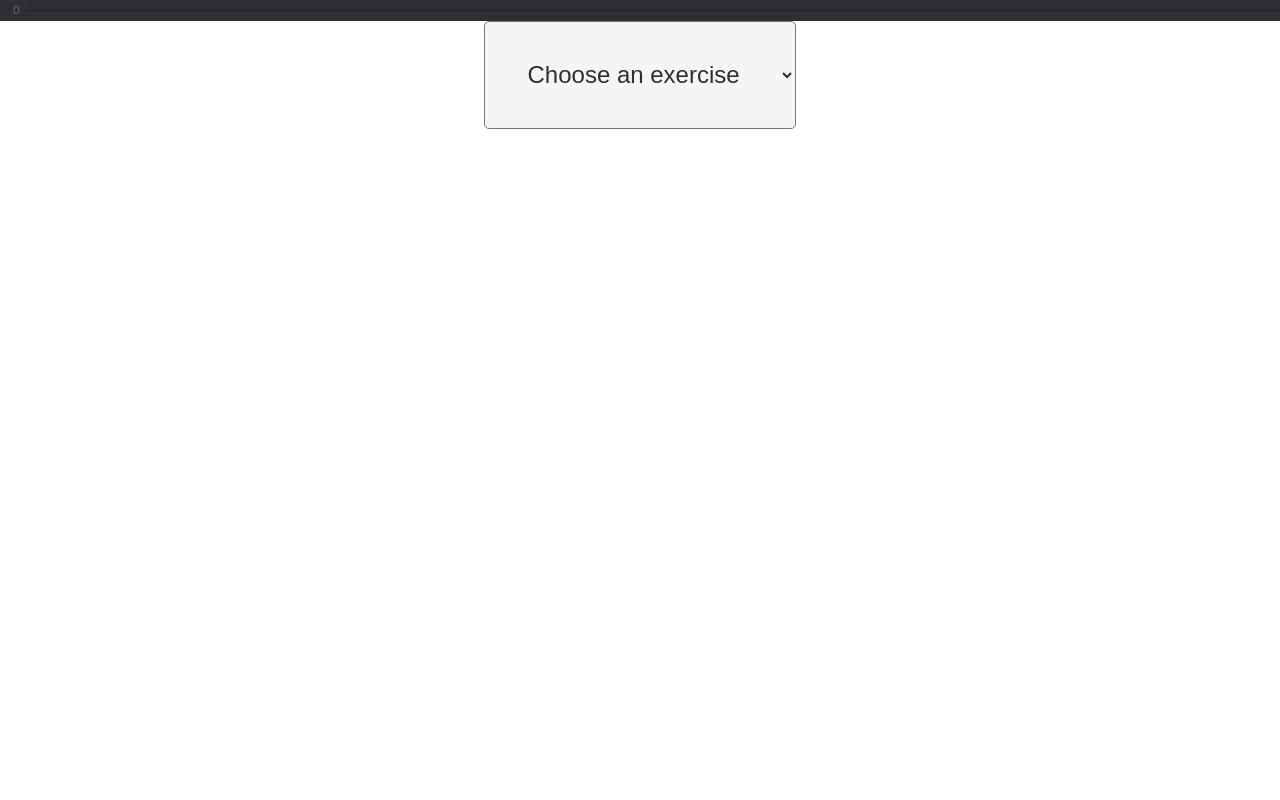
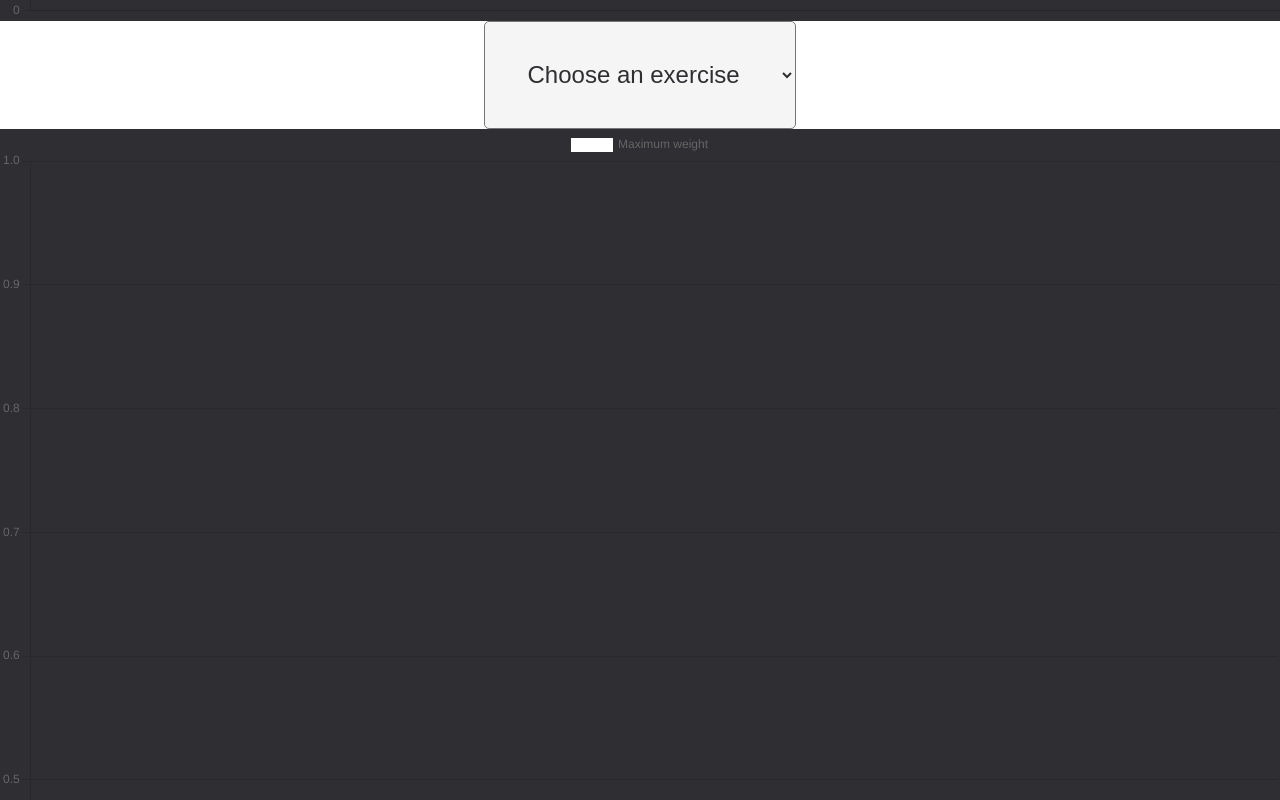
Before and after one commit to AlexJanow/WeightMate, a React (Create React App) app: page / in a window 1280 px wide. Shown: the part 880-1680 px from the top of the page. Before the commit the page ends 1009 px from the top, so only its background shows below. Built offline with nearby package versions, Linux system fonts and the light colour scheme.

Commit message:
add algorithm for maximum weight and chart

```diff
--- /dev/null
+++ b/src/components/ChartExercise.css
@@ -0,0 +1,3 @@
+.chart__exercise {
+  background-color: var(--primaryBackground);
+}
--- a/src/components/ChartExercise.js
+++ b/src/components/ChartExercise.js
@@ -1,36 +1,68 @@
 import React from "react";
 import { Line } from "react-chartjs-2";
 import { useState, useEffect } from "react";
-import { getExerciseNameFromLocalStorage } from "../utils/itemStorage";
+import "./ChartExercise.css";
+
 export default function ChartExercise() {
   const [dates, setDates] = useState([]);
-  const [maxVolume, setMaxVolume] = useState([]);
+  const [maxWeight, setMaxWeight] = useState([]);
   const [selectedExercise, setSelectedExercise] = useState("");
 
-  const dataSet = JSON.parse(localStorage.getItem("bodyweightDataArray"));
-
-  //   const exercises = [];
-  // Object.keys(localStorage).forEach(function (key) {
-  //   if (key.match(regexIsNumber)) {
-  //     exercises.push(key);
-  //     }
-  //   });
   const exercises = [];
-  Object.keys(localStorage).map((key) => {
+  Object.keys(localStorage).forEach((key) => {
     if (!isNaN(key)) {
       if (JSON.parse(localStorage.getItem(key)).length !== 0)
         exercises.push(JSON.parse(localStorage.getItem(key)));
     }
   });
-  console.log(exercises);
+
   const handleChange = (e) => {
     setSelectedExercise(e.target.value);
   };
-  //   const exerciseName = () => {
-  //     const exName = getExerciseNameFromLocalStorage();
-  //     return exName[0].exName;
-  //   };
 
+  useEffect(() => {
+    setDates([]);
+    setMaxWeight([]);
+    const dataSet = JSON.parse(localStorage.getItem(selectedExercise));
+
+    dataSet?.map((data) => setDates((elements) => [...elements, data.date]));
+    console.log(dataSet);
+    dataSet?.map((set) => {
+      if (set.repetitions <= 9) {
+        setMaxWeight((elements) => [
+          ...elements,
+          set?.weight * (36 / (37 - set.repetitions)),
+        ]);
+      }
+      if (set.repetitions > 9) {
+        setMaxWeight((elements) => [
+          ...elements,
+          set?.weight * (1 + 0.0333 * set.repetitions),
+        ]);
+      }
+    });
+  }, [selectedExercise]);
+  console.log(maxWeight);
+  const labels = dates;
+  const data = {
+    labels: labels,
+    datasets: [
+      {
+        label: "Maximum weight",
+        data: maxWeight,
+        fill: {
+          target: "origin",
+          above: "#10AC84",
+          below: "red",
+        },
+        borderColor: "#fff",
+        borderWidth: 2,
+        tension: 0.5,
+        backgroundColor: "#fff",
+      },
+    ],
+  };
+  console.log(selectedExercise);
   return (
     <div>
       <select
@@ -49,6 +81,7 @@ export default function ChartExercise() {
           );
         })}
       </select>
+      <Line className="chart__exercise" data={data} height={200} width={200} />
     </div>
   );
 }
```
